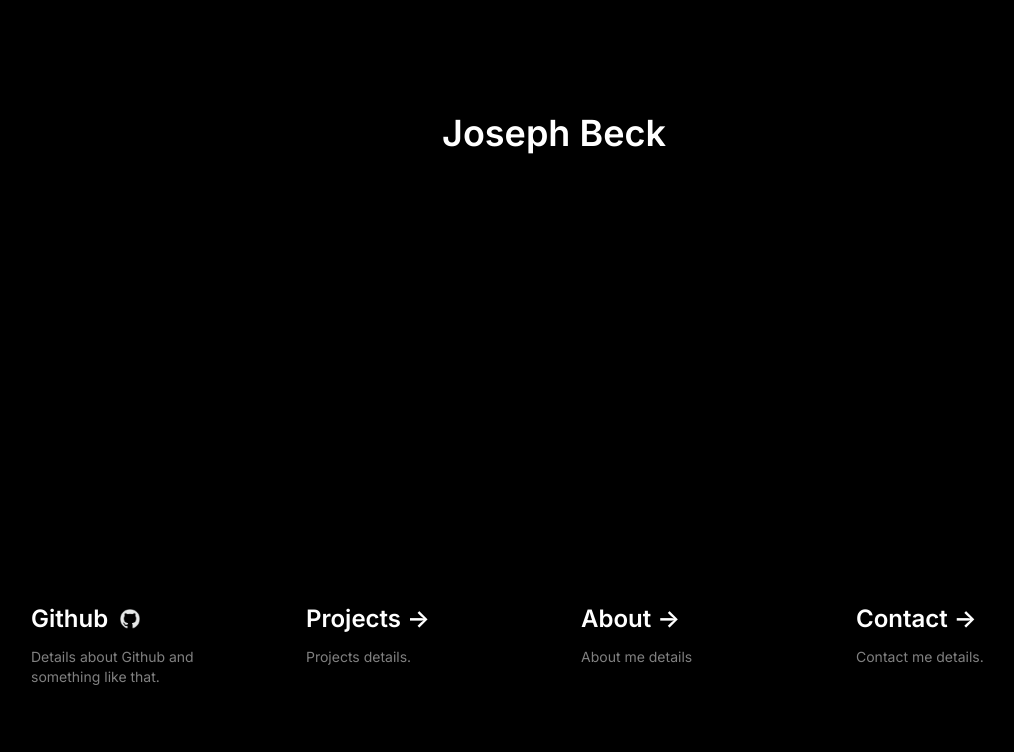
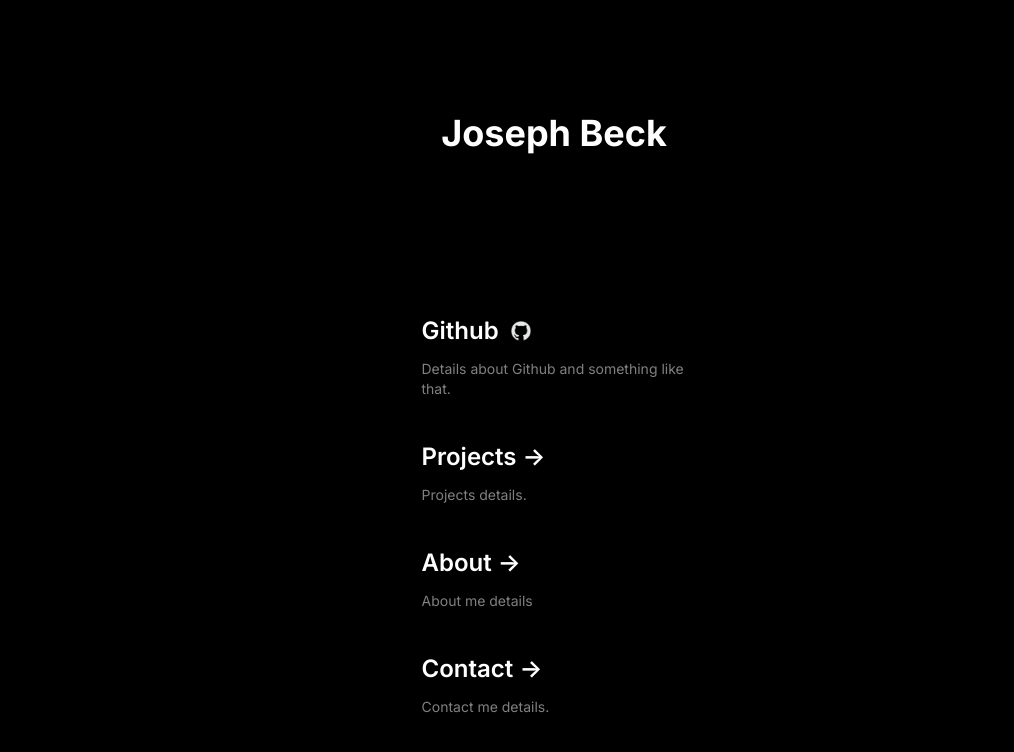
Before and after one commit to joseph-beck/joseph-beck.com, a Next.js app: page / in a window 1280 px wide. Shown: the top 752 px of the page, without its empty margins (86-1100 px from the left). Built offline with nearby package versions, Linux system fonts and the light colour scheme.

Commit message:
more parity.

```diff
--- a/pages/index.tsx
+++ b/pages/index.tsx
@@ -8,10 +8,10 @@ const inter = Inter({ subsets: ['latin'] })
 
 export default function Home() {
   return (
-    <main className="flex min-h-screen flex-col items-center justify-between p-24">
+    <main className={styles.main}>
       {Title()}
 
-      <div className="mb-32 grid text-center lg:mb-0 lg:grid-cols-4 lg:text-left gap-3">
+      <div className={`${styles.group} ${styles.lowerGroup}`}>
         {GithubLink()}
 
         {ProjectsLink()}
@@ -26,11 +26,11 @@ export default function Home() {
 
 const Title = () => {
   return (
-    <div className="group rounded-lg border border-transparent px-5 py-4">
+    <div className={`${styles.group} ${styles.title}`}>
       <Head>
         <title>Joseph Beck</title>
       </Head>
-      <p className={`${inter.className} text-4xl opacity-100 font-semibold`}>
+      <p className={`${inter.className} ${styles.titleText}`}>
         Joseph Beck
       </p>
     </div>
@@ -45,14 +45,14 @@ const GithubLink = () => {
       target="_blank"
       rel="noopener noreferrer"
     >
-      <h2 className={`${inter.className} mb-3 text-2xl font-semibold`}>
+      <h2 className={`${inter.className} ${styles.boxTitleText}`}>
         Github{' '}
         <span className="inline-block transition-transform group-hover:translate-x-1 motion-reduce:transform-none -mb-2">
           {GithubLogo()}
         </span>
       </h2>
       <p
-        className={`${inter.className} m-0 max-w-[30ch] text-sm opacity-50`}
+        className={`${inter.className} ${styles.boxText}`}
       >
         Details about Github and something like that.
       </p>
@@ -78,14 +78,14 @@ const ProjectsLink = () => {
       className={`group ${styles.box}`}
       rel="noopener noreferrer"
     >
-      <h2 className={`${inter.className} mb-3 text-2xl font-semibold`}>
+      <h2 className={`${inter.className} ${styles.boxTitleText}`}>
         Projects{' '}
         <span className="inline-block transition-transform group-hover:translate-x-1 motion-reduce:transform-none">
           -&gt;
         </span>
       </h2>
       <p
-        className={`${inter.className} m-0 max-w-[30ch] text-sm opacity-50`}
+        className={`${inter.className} ${styles.boxText}`}
       >
         Projects details.
       </p>
@@ -100,14 +100,14 @@ const AboutLink = () => {
       className={`group ${styles.box}`}
       rel="noopener noreferrer"
     >
-      <h2 className={`${inter.className} mb-3 text-2xl font-semibold`}>
+      <h2 className={`${inter.className} ${styles.boxTitleText}`}>
         About{' '}
         <span className="inline-block transition-transform group-hover:translate-x-1 motion-reduce:transform-none">
           -&gt;
         </span>
       </h2>
       <p
-        className={`${inter.className} m-0 max-w-[30ch] text-sm opacity-50`}
+        className={`${inter.className} ${styles.boxText}`}
       >
         About me details
       </p>
@@ -122,14 +122,14 @@ const ContactLink = () => {
       className={`group ${styles.box}`}
       rel="noopener noreferrer"
     >
-      <h2 className={`${inter.className} mb-3 text-2xl font-semibold`}>
+      <h2 className={`${inter.className} ${styles.boxTitleText}`}>
         Contact{' '}
         <span className="inline-block transition-transform group-hover:translate-x-1 motion-reduce:transform-none">
           -&gt;
         </span>
       </h2>
       <p
-        className={`${inter.className} m-0 max-w-[30ch] text-sm opacity-50`}
+        className={`${inter.className} ${styles.boxText}`}
       >
         Contact me details.
       </p>
--- a/styles/Home.module.css
+++ b/styles/Home.module.css
@@ -1,3 +1,44 @@
+.main {
+    display: flex;
+    min-height: 100vh;
+    flex-direction: column;
+    align-items: center;
+    justify-content: space-between;
+    padding: 6rem;
+}
+
+.title {
+    border-radius: 0.5rem;
+    border-width: 1px;
+    border-color: transparent;
+
+    padding-left: 1.25rem;
+    padding-right: 1.25rem;
+    padding-top: 1rem;
+    padding-bottom: 1rem;
+}
+
+.titleText {
+    font-size: 2.25rem;
+    line-height: 2.5rem;
+
+    opacity: 1;
+    font-weight: bold;
+}
+
+.group {
+    margin-bottom: 8rem;
+    display: grid;
+    text-align: center;
+}
+
+.lowerGroup {
+    margin-bottom: 0px;
+    gap: 0.5rem;
+    grid-template-columns: repeat(1, minmax(0, 1fr));
+    text-align: left;
+}
+
 .box {
    border-radius: 0.5rem;
    border-width: 1px;
@@ -21,3 +62,18 @@
     border-color: rgb(30 30 30 / var(--tw-border-opacity));
     background-color: rgb(10 10 10 / var(--tw-bg-opacity));
 }
+
+.boxTitleText {
+    margin-bottom: 0.75rem;
+    font-size: 1.5rem;
+    line-height: 2rem;
+    font-weight: 600;
+}
+
+.boxText {
+    margin: 0px;
+    max-width: 30ch;
+    font-size: 0.875rem;
+    line-height: 1.25rem;
+    opacity: 0.5;
+}
```
